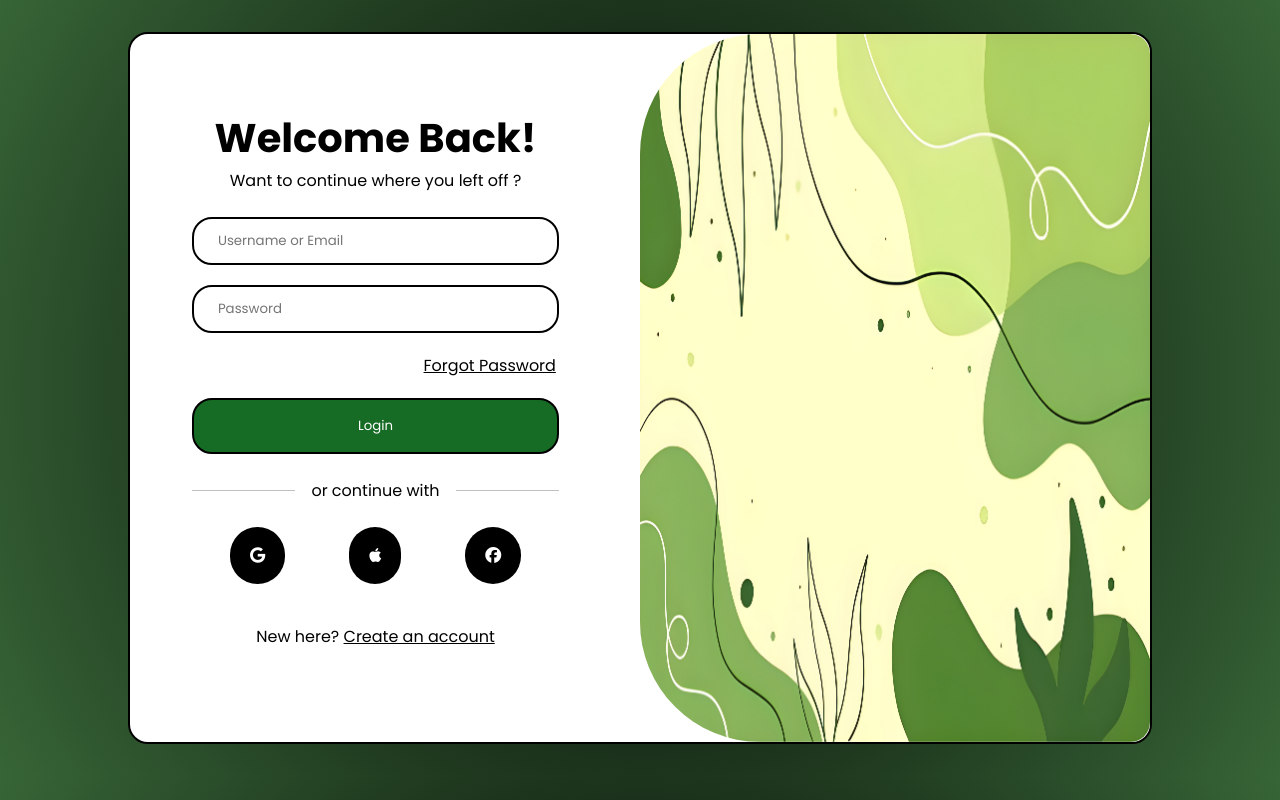
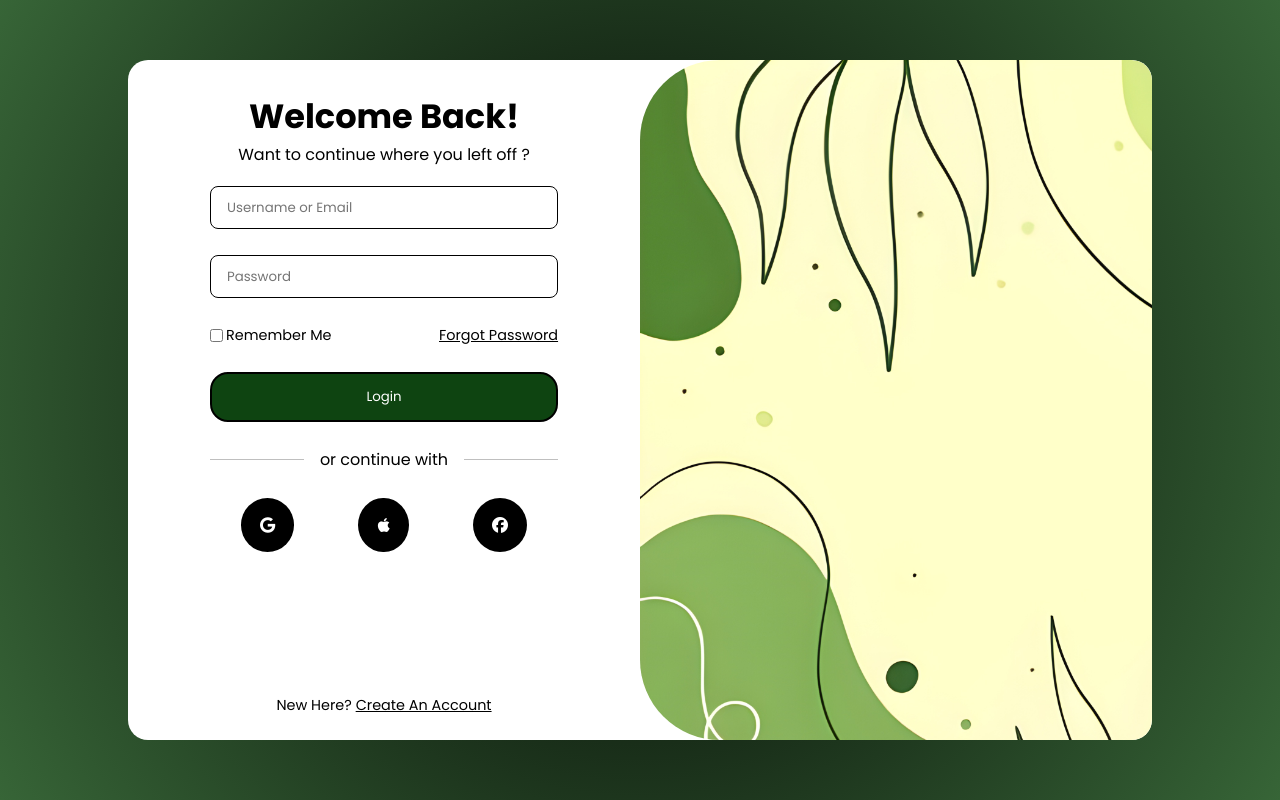
Before and after one commit to Zyle086/Simple-Login-Page, a website: page public/index.html in a window 1280 px wide. Drawn offline with nearby package versions, Linux system fonts and the light colour scheme.

Commit message:
Polished Slider Effect

```diff
--- a/public/index.html
+++ b/public/index.html
@@ -3,63 +3,85 @@
 <head>
     <meta charset="UTF-8">
     <meta name="viewport" content="width=device-width, initial-scale=1.0">
+    <title>Simple Login Page</title>
     <link rel="stylesheet" href="https://cdnjs.cloudflare.com/ajax/libs/font-awesome/6.5.0/css/all.min.css"/>
     <link rel="stylesheet" href="style.css">
-    <title>Login Page</title>
 </head>
 <body>
 
     <div class="parent-container">
-        <div class="form-container login-container" >
+
+        <div class="login-form form-container">
+            <div class="top">
                 <div class="header">
                     <h1>Welcome Back!</h1>
                     <h3>Want to continue where you left off ?</h3>
                 </div>
-
-            <form class= "input-container" id="login-form">
-                <input type="text" placeholder="Username or Email" id="login-username">
-                <input type="password" placeholder="Password" id="login-password">
-                <h3 id= "forgot-pass"><a href="https://i.pinimg.com/736x/cc/14/d7/cc14d7c6d4576a0dda7d3e6b2ce6ed54.jpg">Forgot Password</a></h3>
-                <button type="submit" id="login-btn">Login</button>
-            </form>
+                <div class="input-container">
+                    <input type="text" placeholder="Username or Email">
+                    <div class="password-container">
+                        <input type="password" placeholder="Password">
+                    </div>
+                    <div class="form-options">
+                        <div class="remember-container">
+                            <input type="checkbox">
+                            <h4>Remember Me</h4>
+                        </div>
+                            <h4><a href="#">Forgot Password</a></h4>
+                        </div>
+                        <button id="login-btn">Login</button>
+                </div>
                 <div class="divider">
                     <span><h3>or continue with</h3></span>
                 </div>
-
+                <div class="icons-container">
                     <ul id="icons">
                         <li class="icon google"><a href="#"><i class="fa-brands fa-google"></i></a></li>
                         <li class="icon apple"><a href="#"><i class="fa-brands fa-apple"></i></a></li>
                         <li class="icon facebook"><a href="#"><i class="fa-brands fa-facebook"></i></a></li>
                     </ul>
+                </div>
+            </div>
+            <div class="bottom"><h4>New Here? <a id="to-register">Create An Account</a></h4></div>
 
-            <h3 class="footer">New here? <a id="to-signup">Create an account</a></h3>
         </div>
 
-        <div class="signup-container form-container hidden">
-
-
+        <div class="register-form form-container hidden">
+            <div class="top">
                 <div class="header">
                     <h1>Welcome Aboard!</h1>
                     <h3>Let's get you all set up.</h3>
                 </div>
-            <form class="input-container" id="register-form">
+                <div class="input-container">
                     <input type="text" placeholder="Username or Email" id="register-username">
+                    <div class="password-container">
                         <input type="password" placeholder="Password" id="register-password">
+                    </div>
+                    <div class="password-container">
                         <input type="password" placeholder="Confirm Password" id="confirm-pass">
-                <button type="submit" id="register-btn">Register</button>
-            </form>
+                    </div>
 
+                    <button id="register-btn">Register</button>
                     <button id="brand-signup-btn"><img class="brand-svg" src="assets/svg/icons-google.svg" alt="">Continue with Google</button>
                     <button id="brand-signup-btn"><img class="brand-svg" src="assets/svg/icons-apple.svg" alt="">Continue with Apple</button>
                     <button id="brand-signup-btn"><img class="brand-svg" src="assets/svg/icons-facebook.svg" alt="">Continue with Facebook</button>
-            <h3 class= "footer" style="padding-top: 0.6rem;">Already have an account? <a id="to-login">Log in</a></h3>
+
+                </div>
+            </div>
+            <div class="bottom">
+                <h4>Already have an account? <a id="to-login">Log in</a></h4>
+            </div>
         </div>
 
         <div class="img-container right">
-            <img id="slider-img" src="assets/LoginImg.jpg" alt="gren">
+            <img src="assets/LoginImg.jpg" alt="">
         </div>
 
+
     </div>
+
+
+
 
     <script src="https://ajax.googleapis.com/ajax/libs/jquery/3.7.1/jquery.min.js"></script>
     <script src="script.js"></script>
--- a/public/style.css
+++ b/public/style.css
@@ -1,10 +1,5 @@
 @import url('https://fonts.googleapis.com/css2?family=Montserrat:ital,wght@0,100..900;1,100..900&family=Poppins:ital,wght@0,100;0,200;0,300;0,400;0,500;0,600;0,700;0,800;0,900;1,100;1,200;1,300;1,400;1,500;1,600;1,700;1,800;1,900&family=Quicksand:wght@300..700&display=swap');
 
-:root {
-    color-scheme: only light;
-    font-family: 'poppins', sans-serif;
-
-}
 
 * {
     margin: 0;
@@ -12,128 +7,189 @@
     outline: none;
     border: none;
     box-sizing: border-box;
+    font-family: 'poppins', sans-serif;
 }
 
 body {
     display: flex;
     justify-content: center;
     align-items: center;
+    min-height: 100dvh;
     background: radial-gradient(circle, black, rgb(55, 101, 55));
 }
 
-a {
-    text-decoration: underline;
-    color: black;
-    cursor: pointer;
+ul{
+    list-style: none;
+    display: flex;
+    gap: clamp(2rem, 4rem, 4rem);
 }
 
-input {
-    border: solid 2px black;
-    border-radius: 20px;
-    font-family: "poppins", sans-serif;
-    padding: .75rem 1.5rem;
+
+h1, h3, h4{
+    padding: 0;
+    margin: 0;
 }
 
 h1 {
-    padding: 0;
-    margin: 0;
-    font-size: 40px;
+    font-size: 2.1rem;
 }
 
 h3 {
     font-weight: 400;
-    font-size: 16px;
+    font-size: 1rem;
+}
+
+h4 {
+    font-weight: 400;
+    font-size: 0.9rem;
+}
+
+a {
+    cursor: pointer;
+    text-decoration: underline;
+    color: black;
 }
 
 
-#slider-img{
+#login-btn,
+#register-btn {
     width: 100%;
-    height: 100%;
+    color: white;
+    background-color: rgb(14, 68, 17);
+    padding: 0.8rem 3rem;
+    border: 2px solid black;
+    border-radius: 18px;
 
-    animation: 1s popRight ease-in;
-    animation-fill-mode: forwards;
 }
 
 
-.parent-container {
+.parent-container{
+    position: relative;
+    display: flex;
+    width: clamp(300px, 80%, 1200px);
+    height: 85dvh;
+    background-color: white;
+    border-radius: 20px;
+    align-items: center;
+    justify-items: space-between;
     overflow: hidden;
-    margin: 2rem 1rem;
-    display: grid;
-    grid-template-columns: 1fr 1fr;
-    position: relative;
-    max-width: 80%;
-    height: 89vh;
-    border: 2px solid black;
-    border-radius: 20px;
-    background-color: white;
-
 }
 
 .form-container {
     position: absolute;
     display: flex;
+    width: clamp(50%, 45%, 45%);
+    min-height: 100%;
     flex-direction: column;
     align-items: center;
     justify-content: space-between;
-    margin:  2rem 0 2rem 1rem;
-    width: 45%;
-    gap: clamp(0.2rem, 1rem, 1rem);
-    z-index: 1;
-    overflow: hidden;
-    visibility: hidden;
 
+    opacity: 0;
+    animation: 0.6s dropDown ease-in-out 0.5s;
+    animation-fill-mode: forwards;
+}
 
+.login-form {
+    left: 0;
+}
+
+.register-form {
+    right: 0;
+}
+
+.top {
+
+    width: 85%;
+    display: flex;
+    flex-direction: column;
+    align-items: center;
+    justify-items: center;
+    gap: 1.5rem;
+    margin-top: 2rem;
+}
+
+.login-form .top{
+    gap: 1.2rem;
+}
+
+.login-form .input-container{
+    gap: 1.65rem;
+}
+
+.login-form .bottom {
+    margin-bottom: 1.5rem;
+}
+
+.register-form .bottom {
+    margin-bottom: 1rem;
 }
 
 
-.form-container .header{
+.header{
     display: flex;
     flex-direction: column;
     align-items: center;
+    justify-content: center;
+}
 
-   animation: 0.3s dropDown ease-in 0.1s;
-   animation-fill-mode: forwards;
+.input-container,
+.password-container{
+    width: 80%;
+    display: flex;
+    flex-direction: column;
+    gap: 1.15rem;
+}
 
+.input-container input[type="text"],
+.input-container input[type="password"] {
+    padding: 0.65rem 1rem;
+    border: 1.75px solid black;
+    border-radius: 8px;
+}
+
+.password-container {
+    width: 100%;
+}
+
+.form-options {
+    width: 100%;
+    display: flex;
+    justify-content: space-between;
+}
+
+.remember-container{
+    display: flex;
+    justify-content: center;
+    align-items: center;
+    gap: 0.2rem
+}
+
+.fa-brands  {
+    background-color: black;
+    color: white;
+    padding: 1.2rem 1.2rem;
+    border-radius: 50%;
+}
+
+.register-form #brand-signup-btn img {
+    width: 20px;
+}
+
+.register-form #brand-signup-btn {
+    display: flex;
+    justify-content: center;
+    align-items: center;
+    gap: 0.5rem;
+    background-color: rgb(212, 211, 211);
+    color: black;
+    padding: 0.6em;
+    border-radius: 20px;
+    border: 1.75px solid black;
 }
 
 
-.form-container .input-container {
-    overflow: hidden;
-    visibility: hidden;
-    gap: 1.25rem;
-    min-width: 80%;
 
-    animation: 0.3s dropDown ease-in 0.1s;
-    animation-fill-mode: forwards;
-
-}
-
-#forgot-pass {
-    align-self: flex-end;
-    padding-right: 0.2rem;
-
-    animation: 0.3s dropDown ease-in 0.3s;
-    animation-fill-mode: forwards;
-
-}
-
-.form-container button {
-    font-family: 'poppins', sans-serif;
-    min-width: 80%;
-    background-color: rgb(22, 107, 37);
-    border-radius: 20px;
-    padding: 1rem 0;
-    color: white;
-    border: solid 2px black;
-
-    animation: 0.3s dropDown ease-in 0.3s;
-    animation-fill-mode: forwards;
-}
-
-
-/* Divider
-    I had to copy n paste this, I have no idea how this works yet
-*/
+/*  */
 
 .divider {
     display: flex;
@@ -141,9 +197,7 @@ h3 {
     width: 100%;
     max-width: 80%;
     gap: 1rem;
-
-    animation: 0.3s dropDown ease-in 0.5s;
-    animation-fill-mode: forwards;
+    margin: 0.4rem;
 }
 .divider::before,
 .divider::after {
@@ -160,186 +214,6 @@ h3 {
     text-align: center;
 }
 
-/*  */
-
-
-
-.form-container ul {
-    display: flex;
-    justify-content: center;
-    align-items: center;
-    list-style: none;
-    gap: 4rem;
-
-    animation: 0.3s dropDown ease-in 0.5s;
-    animation-fill-mode: forwards;
-
-
-}
-
-.footer {
-    padding-top: 1rem;
-    animation: 0.3s dropDown ease-in 0.7s;
-    animation-fill-mode: forwards;
-}
-
-.form-container .icon {
-    display: flex;
-    justify-content: center;
-    background-color: black;
-    padding: 1rem 1.25rem;
-    border-radius: 50px;
-}
-
-
-
-.form-container i {
-    color: white;
-
-}
-
-.input-container {
-    display: flex;
-    flex-direction: column;
-}
-
-.login-container {
-    /* display: none; */
-    padding-top: 2.6rem;
-    gap: 1.5rem;
-
-}
-
-.signup-container {
-    /* display: none; */
-    right: 0;
-    padding-right: 2.5rem;
-    gap: 1.25rem;
-}
-
-.signup-container #register-btn {
-    animation: 0.3s dropDown ease-in 0.2s;
-    animation-fill-mode: forwards;
-}
-
-.signup-container .name-input-container{
-    display: flex;
-    justify-content: space-between;
-
-}
-
-.name-input-container input {
-    width: 48%;
-}
-
-.signup-container #brand-signup-btn img {
-    width: 5%;
-}
-
-.signup-container #brand-signup-btn {
-    display: flex;
-    justify-content: center;
-    align-items: center;
-    gap: 0.5rem;
-    background-color: rgb(212, 211, 211);
-    color: black;
-    padding: 0.6em;
-}
-
-
-
-
-.img-container {
-    justify-self: stretch;
-    align-self: stretch;
-    width: 100%;
-    height: 100%;
-    overflow: hidden;
-    z-index: 10;
-    grid-column: 2 / 3;
-    transition: transform 0.7s ease-in-out;
-
-
-
-}
-
-
-.img-container.right {
-    transform: translateX(0);
-    border-radius: 120px 20px 20px 120px;
-}
-
-.img-container.left {
-    transform: translateX(-100%);
-    border-radius: 20px 120px 120px 20px;
-}
-
-/* Layouts */
-
-
-.hidden {
-    display: none;
-}
-
-
-/* Animations */
-
-.dropDown {
-
-    animation: 1s dropDown ease-in;
-}
-
-@keyframes dropDown {
-
-    from {
-        opacity: 0;
-        transform: translateY(-100%);
-    }
-
-    to {
-        opacity: 1;
-        transform: translateY(0);
-        visibility: visible;
-    }
-}
-
-
-@keyframes popRight {
-    from {
-        transform: translatex(100%);
-        border-radius: 120px 20px 20px 120px;
-    }
-
-    to {
-        transform: translateX(0);
-
-    }
-}
-
-.disappearRight {
-
-    animation: 1s disappearRight ease-in;
-}
-
-@keyframes disappearRight {
-    to {
-        transform: translateX(300%);
-    }
-}
-
-.disappearLeft {
-
-    animation: 1s disappearLeft ease-in;
-}
-
-
-@keyframes disappearLeft {
-    to {
-        transform: translateX(-300%);
-    }
-}
-
-
 /* Button Hovers */
 #login-btn:hover,
 #register-btn:hover{
@@ -352,3 +226,154 @@ h3 {
     color: white;
     background-color: rgb(163, 163, 163);
 }
+
+
+/* Img Container & animations */
+.img-container img{
+    width: 1250px;
+
+}
+
+.img-container{
+    position: absolute;
+    width: 50%;
+    height: 100%;
+    border-radius: 80px 20px 20px 80px;
+    overflow: hidden;
+
+
+}
+
+.img-container.left{
+    animation: 0.5s imageSlideLeft ease-in-out;
+    animation-fill-mode: forwards;
+
+}
+
+.img-container.right{
+    animation: 0.5s imageSlideRight ease-in-out;
+    animation-fill-mode: forwards;
+}
+
+
+
+/* Layouts */
+
+
+.hidden {
+    display: none;
+}
+
+
+/* Animation */
+
+.top {
+    animation-delay: 1s;
+}
+
+.bottom {
+    animation-delay: 1s;
+}
+
+.input-container {
+    animation-delay: 0.8s;
+}
+
+.header {
+    animation-delay: 0.6s;
+}
+
+
+@keyframes imageSlideLeft{
+
+    0%{
+        right: 0;
+        border-radius: 20px;
+    }
+
+    50%{
+        width: 100%;
+        border-radius: 20px;
+    }
+
+    100%{
+        left: 0;
+        width: 50%;
+        border-radius: 20px 80px 80px 20px;
+    }
+}
+
+
+@keyframes imageSlideRight{
+
+    0%{
+        border-radius: 20px;
+    }
+
+    50%{
+        width: 100%;
+        border-radius: 20px;
+    }
+
+    100%{
+        right: 0;
+        width: 50%;
+        border-radius: 80px 20px 20px 80px;
+    }
+}
+
+
+@keyframes dropDown{
+    from  {
+        opacity: 0;
+        transform: translateY(-100%);
+    }
+    to {
+        opacity: 1;
+        transform: translateY(0);
+    }
+}
+
+
+@keyframes popUp{
+    from  {
+        opacity: 0;
+        transform: translateY(100%);
+    }
+    to {
+        opacity: 1;
+        transform: translateY(0);
+    }
+}
+
+
+.disappearLeft {
+    animation: 0.5s disappearLeft ease-in;
+}
+
+@keyframes disappearLeft {
+    from{
+        opacity: 1;
+        transform: translateX(0);
+    }
+    to {
+        opacity: 0;
+        transform: translateX(-500%);
+    }
+}
+
+.disappearRight {
+    animation: 0.5s disappearRight ease-in;
+}
+
+
+@keyframes disappearRight {
+    from{
+        opacity: 1;
+        transform: translateX(0);
+    }
+    to {
+        opacity: 0;
+        transform: translateX(500%);
+    }
+}
```
Also changed, not shown: public/script.js (+13 -45 lines). Lines whose indentation alone changed are shown as unchanged.
